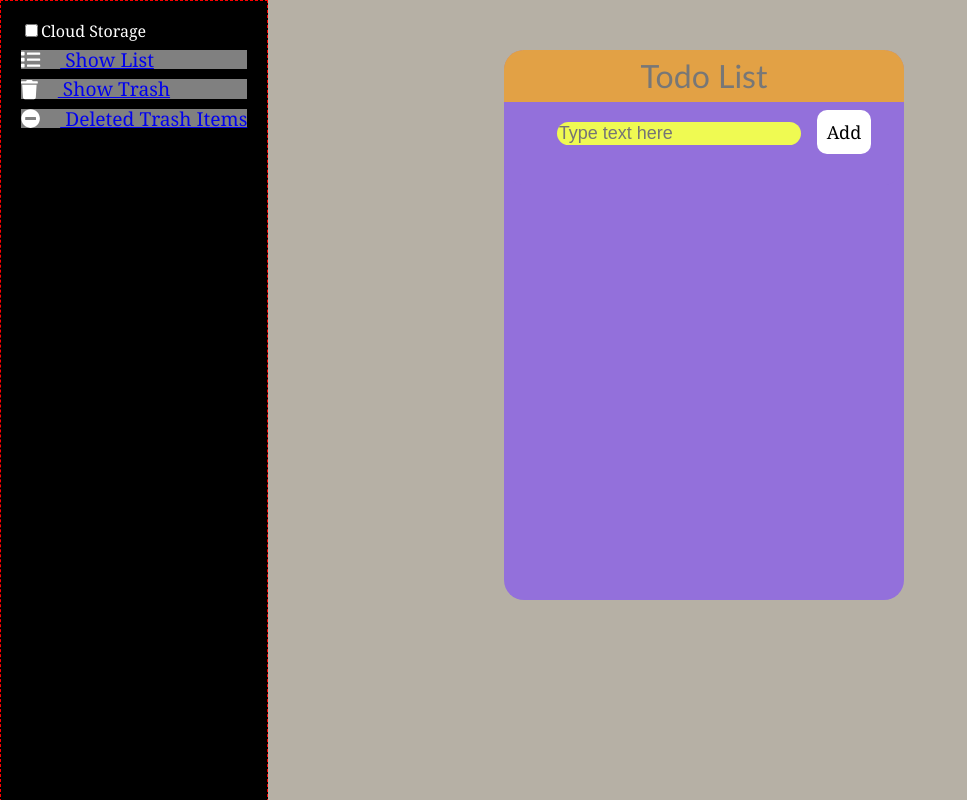
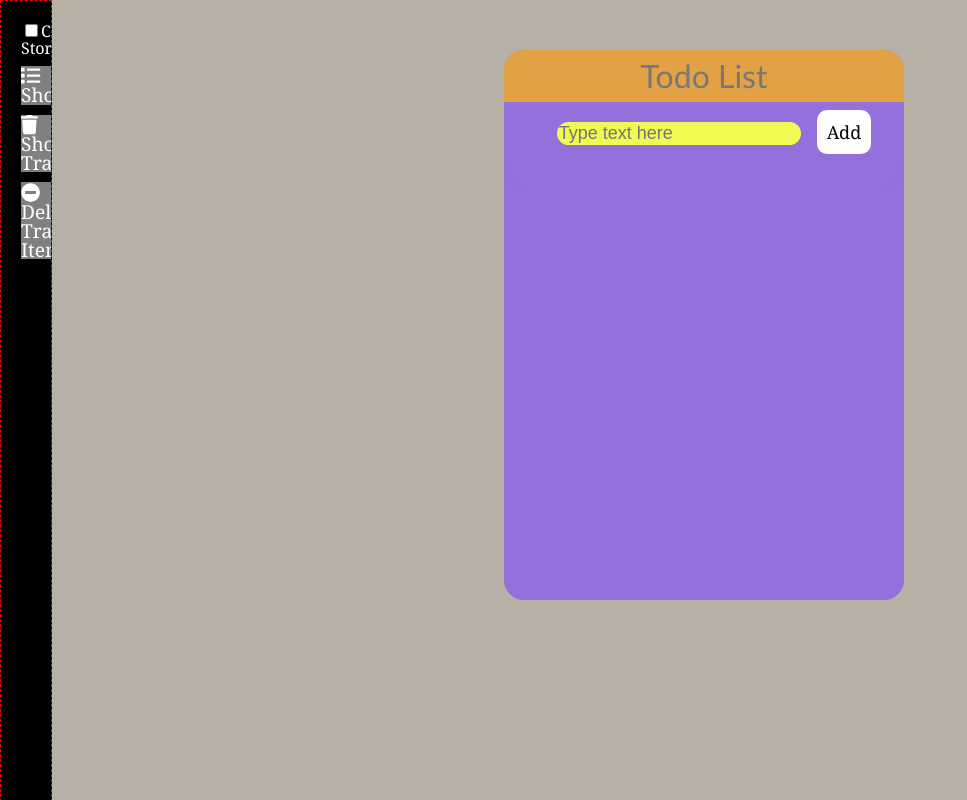
Before and after one commit to juliangarcia1/todo-list, a React (Create React App) app: page / in a window 1280 px wide. Shown: the top 800 px of the page, without its empty margins (0-967 px from the left). Built offline with nearby package versions, Linux system fonts and the light colour scheme.

Commit message:
Add style to Menu, transistion, hover change color on links

```diff
--- a/src/App.css
+++ b/src/App.css
@@ -72,17 +72,19 @@ body {
 .Menu {
     background-color: black;
     border: 1px dashed;
-    width: 5%;
+    width: 50px;
     color: white;
     position: fixed;
     left: 0%;
     height:100%;
-
+    transition: width 2s;
+    overflow: hidden;
 }
 
 .Menu:hover {
     border: 1px red dashed;
-    width: auto;
+    /* width: auto; */
+    width: 300px;
 }
 
 .Menu:hover .Menu-element a{
--- a/src/components/Menu/Menu.css
+++ b/src/components/Menu/Menu.css
@@ -24,13 +24,6 @@
     margin-left:20px;
 }
 
-i{
-    background-color: yellow;
-    width: 150px;
-    height: 150px;
-    color: white;
-}
-
 a{
     width: 100%;
 }
@@ -40,8 +33,19 @@ a{
     font-size: 1.2em;
     margin: 10px 20px 0 0;
     background-color: grey;
+    color:white;
+}
+
+.Menu-element:hover {
+    color:black;
+}
+
+.Menu-element:hover a {
+    color:black;
 }
 
 .Menu-element a{
     display: none;
+    color: white;
+    text-decoration: none;
 }
```
